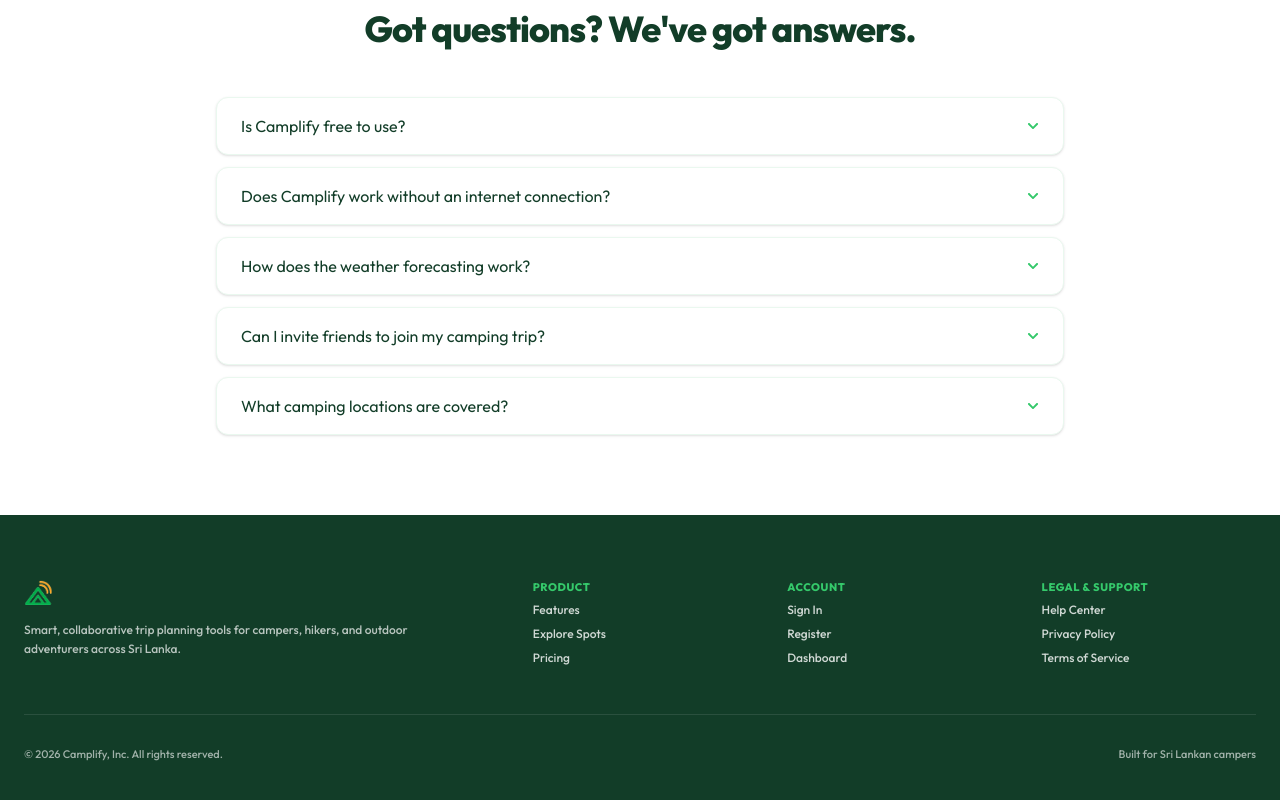
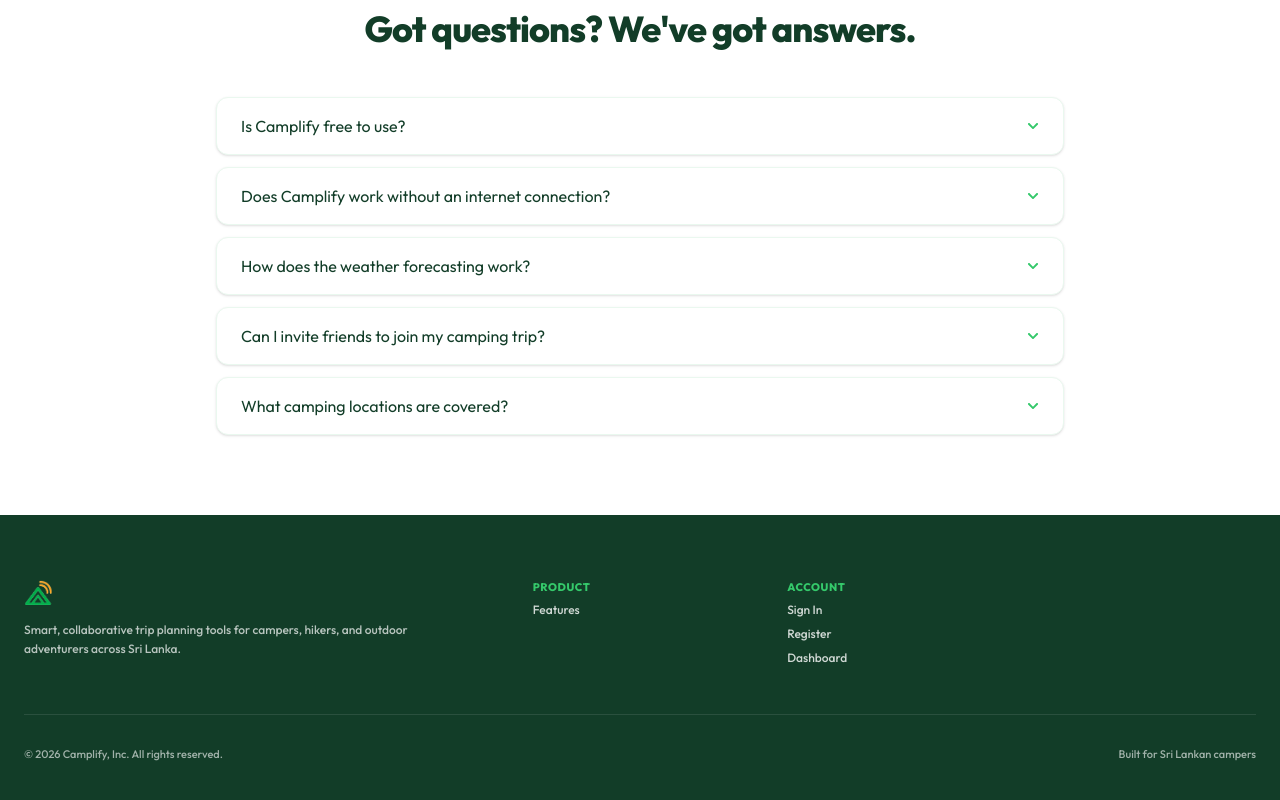
Before and after one commit to Tishanssr/camplify, a React (Vite) app in the folder client/: page / in a window 1280 px wide. Shown: the part 1863-2663 px from the top of the page. Built offline with nearby package versions, Linux system fonts and the light colour scheme; no server answers.

Commit message:
Implement user authentication for campsite read routes and update protected routes in App component

```diff
--- a/client/src/App.jsx
+++ b/client/src/App.jsx
@@ -27,9 +27,6 @@ const App = () => {
       <Route element={<UserOnlyRoute />}>
         <Route path="/" element={<Home />} />
         <Route path="/home" element={<Home />} />
-        <Route path="/explore" element={<Explore />} />
-        <Route path="/explore/:campsiteId" element={<CampsiteDetail />} />
-        <Route path="/pricing" element={<Pricing />} />
         <Route path="/invite/:inviteCode" element={<Invitation />} />
       </Route>
 
@@ -44,9 +41,12 @@ const App = () => {
       {/* Verification Page */}
       <Route path="/verify-email" element={<VerifyEmail />} />
 
-      {/* Protected Pages (redirects to /login if NOT logged in, redirects to /admin/campsites if admin) */}
+      {/* Protected Pages (requires logged in; redirects to /login if NOT logged in, redirects to /admin/campsites if admin) */}
       <Route element={<ProtectedRoute />}>
         <Route path="/dashboard" element={<Dashboard />} />
+        <Route path="/explore" element={<Explore />} />
+        <Route path="/explore/:campsiteId" element={<CampsiteDetail />} />
+        <Route path="/pricing" element={<Pricing />} />
         <Route path="/trips" element={<Trips />} />
         <Route path="/trips/new" element={<CreateTrip />} />
         <Route path="/trips/:tripId/:tab?" element={<TripDetail />} />
--- a/client/src/pages/home.jsx
+++ b/client/src/pages/home.jsx
@@ -441,8 +441,6 @@ export default function Home() {
             <h5 className="text-[11px] font-extrabold uppercase tracking-wider text-[#35C96B]">PRODUCT</h5>
             <ul className="space-y-2 text-xs font-medium">
               <li><a href="#features" className="hover:text-[#35C96B] transition-colors">Features</a></li>
-              <li><Link to="/explore" className="hover:text-[#35C96B] transition-colors">Explore Spots</Link></li>
-              <li><Link to="/pricing" className="hover:text-[#35C96B] transition-colors">Pricing</Link></li>
             </ul>
           </div>
 
@@ -455,14 +453,6 @@ export default function Home() {
             </ul>
           </div>
 
-          <div className="space-y-2">
-            <h5 className="text-[11px] font-extrabold uppercase tracking-wider text-[#35C96B]">LEGAL & SUPPORT</h5>
-            <ul className="space-y-2 text-xs font-medium">
-              <li><a href="#help" className="hover:text-[#35C96B] transition-colors">Help Center</a></li>
-              <li><a href="#privacy" className="hover:text-[#35C96B] transition-colors">Privacy Policy</a></li>
-              <li><a href="#terms" className="hover:text-[#35C96B] transition-colors">Terms of Service</a></li>
-            </ul>
-          </div>
         </div>
 
         <div className="max-w-7xl mx-auto pt-8 flex flex-col sm:flex-row items-center justify-between text-[11px] text-white/60 gap-4 font-medium">
```
Also changed, not shown: 2 other files (tests, documents, lock files or other folders).
